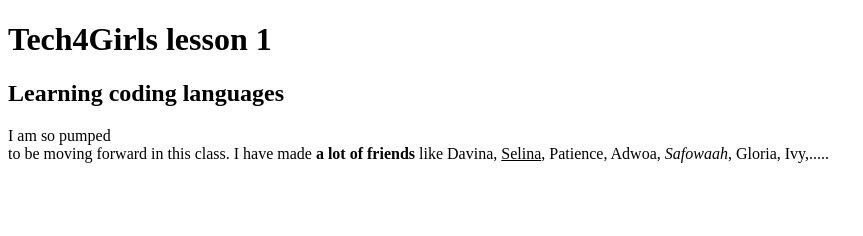
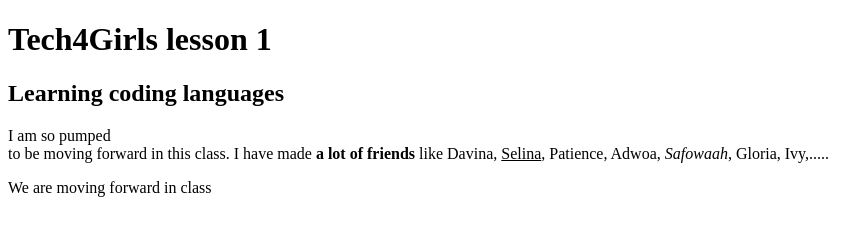
Before and after one commit to Adwoa-Safowaah/T4G_Lesson1, a plain HTML site: page index.html in a window 1280 px wide. Shown: the whole page, without its empty margins (0-863 px from the left). Drawn offline with Linux system fonts and the light colour scheme.

Commit message:
Made changes

```diff
--- a/index.html
+++ b/index.html
@@ -11,5 +11,6 @@
     <p>I am so pumped <br>to be moving forward in this class.
         I have made <b>a lot of friends</b> like Davina, <u>Selina</u>, Patience, Adwoa, <I>Safowaah</I>,
         Gloria, Ivy,.....</p>
+        <p>We are moving forward in class</p>
 </body>
 </html>
```
